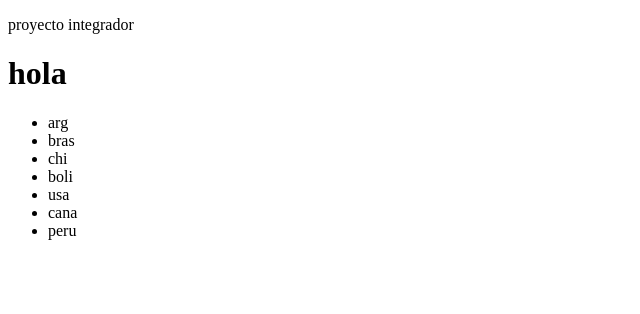
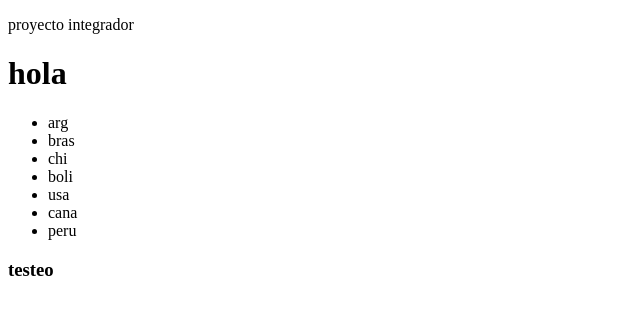
Before and after one commit to mariavaccario/ProyectoIntegrador-4, a plain HTML site: page index.html in a window 1280 px wide. Shown: the full height of the page, 0-640 px from the left. Drawn offline with Linux system fonts and the light colour scheme.

Commit message:
prueba delfi

```diff
--- a/index.html
+++ b/index.html
@@ -18,5 +18,6 @@
         <li>cana</li>
         <li>peru</li>
     </ul>
+<h3> testeo </h3>
 </body>
 </html>
```
